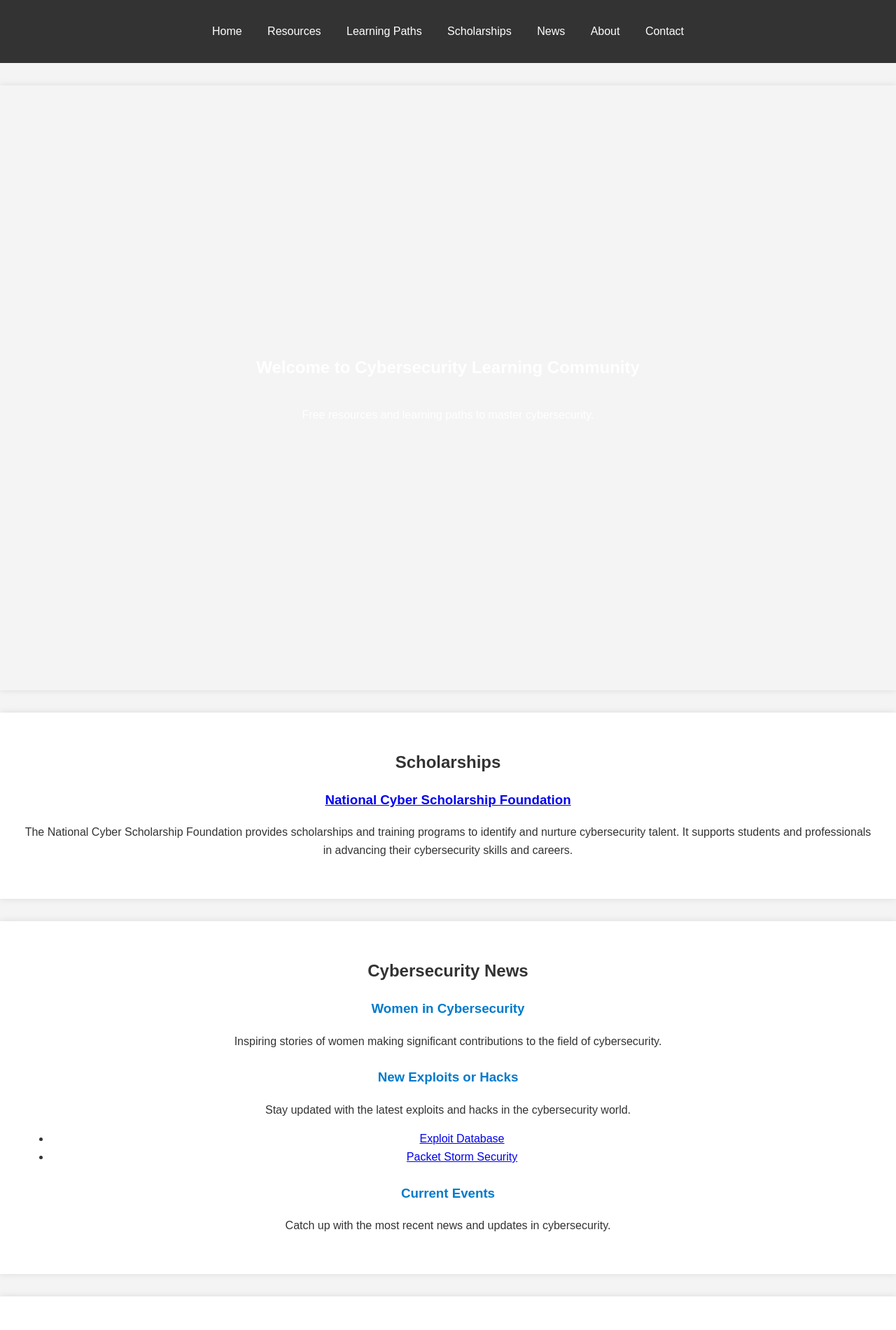
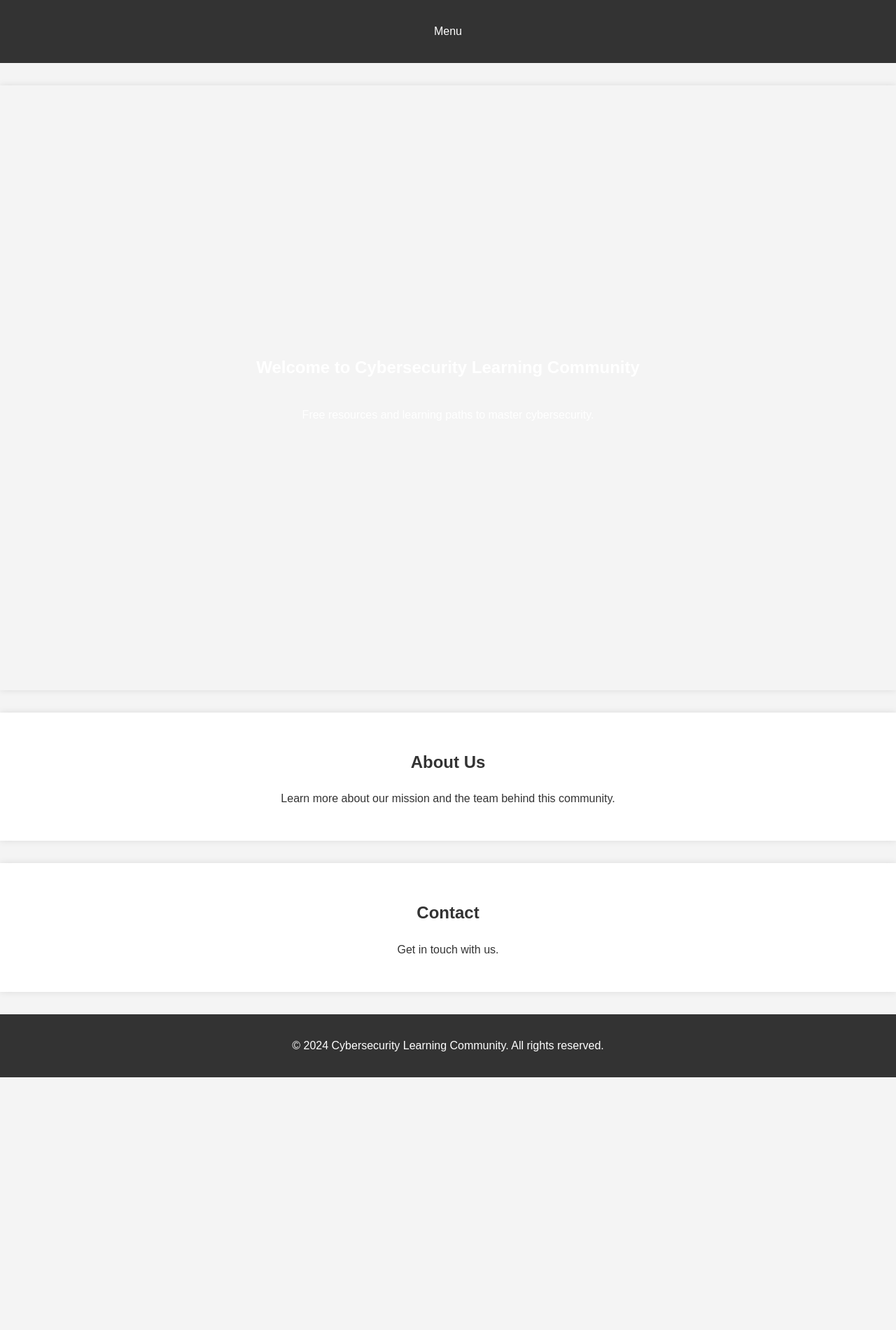
Before and after one commit to dillon-idea/dillon-idea.github.io, a plain HTML site: page index.html in a window 1280 px wide. Shown: the top 1900 px of the page at 70% size. After the commit the page ends 1539 px from the top, so only its background shows below. Drawn offline with Linux system fonts and the light colour scheme; a script that the page names is missing.

Commit message:
Update index.html

```diff
--- a/index.html
+++ b/index.html
@@ -10,37 +10,17 @@
     <header>
         <nav>
             <ul>
-                <li><a href="#home">Home</a></li>
                 <li class="dropdown">
-                    <a href="javascript:void(0)" class="dropbtn">Resources</a>
+                    <a href="javascript:void(0)" class="dropbtn">Menu</a>
                     <div class="dropdown-content">
-                        <a href="cyberstart.html">CyberStart</a>
-                        <a href="skillsforall.html">Skills for All</a>
-                        <a href="cryptohack.html">CryptoHack</a>
-                        <a href="nationalcyberscholarship.html">National Cyber Scholarship Foundation</a>
+                        <a href="#home">Home</a>
+                        <a href="resources.html">Resources</a>
+                        <a href="learning-paths.html">Learning Paths</a>
+                        <a href="news.html">News</a>
+                        <a href="#about">About</a>
+                        <a href="#contact">Contact</a>
                     </div>
                 </li>
-                <li class="dropdown">
-                    <a href="javascript:void(0)" class="dropbtn">Learning Paths</a>
-                    <div class="dropdown-content">
-                        <a href="hacking.html">Hacking</a>
-                        <a href="reverse-engineering.html">Reverse Engineering</a>
-                        <a href="cryptography.html">Cryptography</a>
-                        <a href="forensics.html">Forensics</a>
-                        <a href="blue-team.html">Blue Team</a>
-                    </div>
-                </li>
-                <li><a href="#scholarships">Scholarships</a></li>
-                <li class="dropdown">
-                    <a href="javascript:void(0)" class="dropbtn">News</a>
-                    <div class="dropdown-content">
-                        <a href="#news">Current Events</a>
-                        <a href="#news">Women in Tech</a>
-                        <a href="#news">New Exploits</a>
-                    </div>
-                </li>
-                <li><a href="#about">About</a></li>
-                <li><a href="#contact">Contact</a></li>
             </ul>
         </nav>
     </header>
@@ -48,37 +28,6 @@
     <section id="home">
         <h1>Welcome to Cybersecurity Learning Community</h1>
         <p>Free resources and learning paths to master cybersecurity.</p>
-    </section>
-
-    <section id="scholarships">
-        <h2>Scholarships</h2>
-        <div class="scholarship">
-            <h3><a href="nationalcyberscholarship.html" target="_blank">National Cyber Scholarship Foundation</a></h3>
-            <p>The National Cyber Scholarship Foundation provides scholarships and training programs to identify and nurture cybersecurity talent. It supports students and professionals in advancing their cybersecurity skills and careers.</p>
-        </div>
-        <!-- Add more scholarship links and descriptions here -->
-    </section>
-
-    <section id="news">
-        <h2>Cybersecurity News</h2>
-        <div class="news-item">
-            <h3>Women in Cybersecurity</h3>
-            <p>Inspiring stories of women making significant contributions to the field of cybersecurity.</p>
-            <!-- Links to articles about women in cybersecurity -->
-        </div>
-        <div class="news-item">
-            <h3>New Exploits or Hacks</h3>
-            <p>Stay updated with the latest exploits and hacks in the cybersecurity world.</p>
-            <ul>
-                <li><a href="https://www.exploit-db.com/" target="_blank">Exploit Database</a></li>
-                <li><a href="https://packetstormsecurity.com/" target="_blank">Packet Storm Security</a></li>
-            </ul>
-        </div>
-        <div class="news-item">
-            <h3>Current Events</h3>
-            <p>Catch up with the most recent news and updates in cybersecurity.</p>
-            <!-- Add links to recent cyber news articles -->
-        </div>
     </section>
 
     <section id="about">
```
